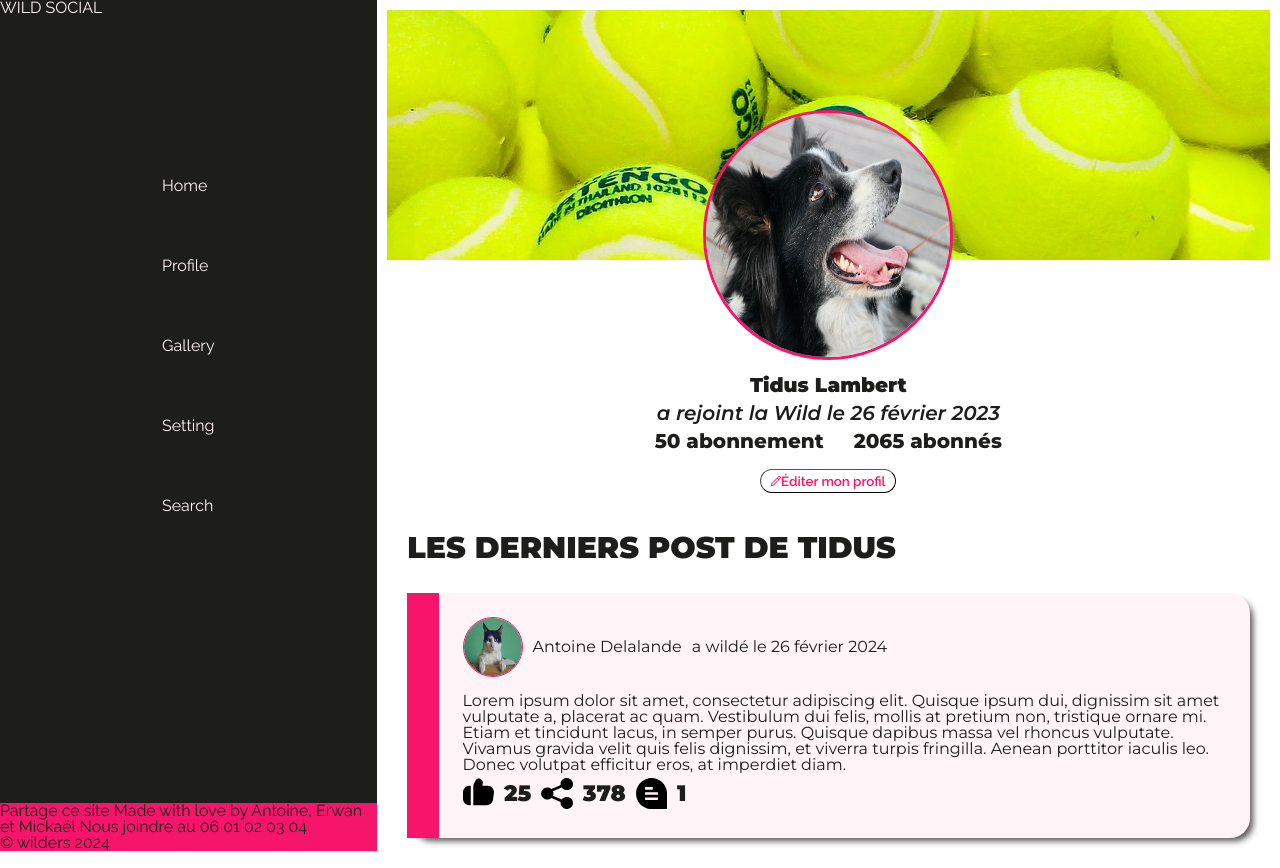
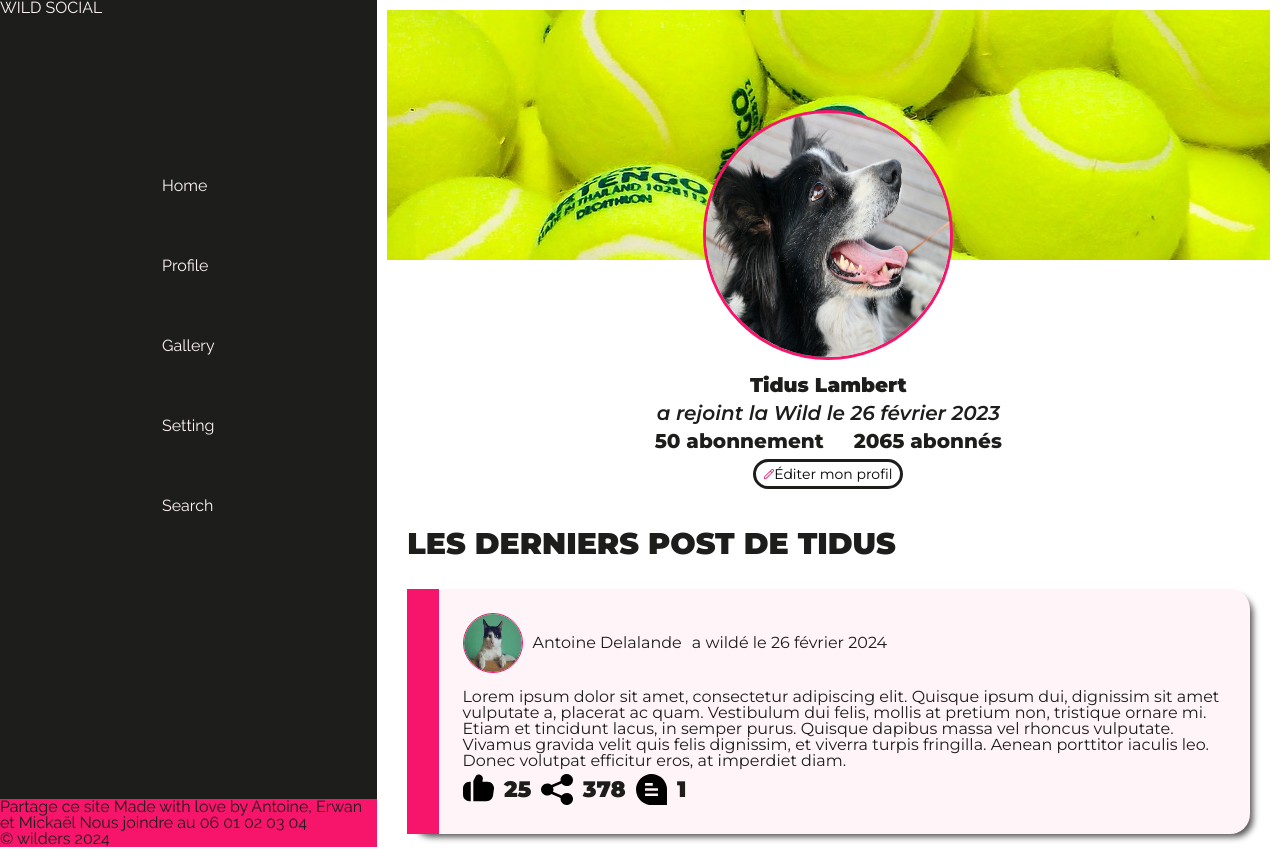
Before and after one commit to Hamsolovski/wild-social, a plain HTML site: page profile.html in a window 1280 px wide. Drawn offline with Linux system fonts and the light colour scheme.

Commit message:
effect btn

```diff
--- a/desktop.css
+++ b/desktop.css
@@ -133,20 +133,81 @@ h1 li {
 
 /*button*/
 
-button {
-    font-family: 'Raleway';
-    color: #F7146B;
-    border-radius: 25px;
-    border-width: 1px;
+.btn {
+    border: solid;
+    font-size: 0.7em;
+    width: 150px;
+    height: 30px;
+    position: relative;
     background-color: white;
-    margin-top: 10px;
-    padding-left: 10px;
-    padding-right: 10px;
-    padding-top: 3px;
-    padding-bottom: 3px;
-    font-weight: 600;
+    border-radius: 50px;
+    overflow: hidden;
+    cursor: pointer;
+    z-index: 1;
+}
 
+.btn:before {
+    content: "";
+    position: absolute;
+    width: 140%;
+    height: 50px;
+    background-color: var(--main-color);
+    transform: rotate(10deg);
+    top: -80px;
+    left: 20%;
+    transition: .3s ease-in-out;
 }
+
+.btn:after {
+    content: "";
+    position: absolute;
+    width: 140%;
+    height: 60px;
+    background-color: var(--main-color);
+    transform: rotate(10deg);
+    top: 80px;
+    left: -20%;
+    transition: .3s ease-in-out;
+}
+
+.btn:hover {
+    background-color: var(--main-color);
+    transition: 0s linear;
+    transition-delay: .3s;
+}
+
+.btn:hover:before {
+    top: -20px;
+    left: -20%;
+    transition: .3s ease-in-out;
+}
+
+.btn:hover:after {
+    top: 10px;
+    left: -23%;
+    transition: .3s ease-in-out;
+}
+
+.btn:hover>.btn-content {
+    color: dark;
+    transition: .3s ease-in-out;
+}
+
+.btn .btn-content {
+    display: flex;
+    align-items: center;
+    justify-content: center;
+    width: 100%;
+    height: 100%;
+    text-align: center;
+    line-height: 50px;
+    color: black;
+    font-weight: 400;
+    position: relative;
+    z-index: 999;
+    transition: .3s ease-in-out;
+}
+
 
 
 .pencilbutton {
--- a/profile.html
+++ b/profile.html
@@ -52,7 +52,10 @@
                         <li>50 abonnement</li>
                         <li>2065 abonnés</li>
                     </ul>
-                    <button> <img class="pencilbutton" src="assets\icons\pencil 1.svg">Éditer mon profil </button>
+                    <div class="btn">
+                        <div class="btn-content"> <img class="pencilbutton" src="assets\icons\pencil 1.svg">Éditer mon
+                            profil </div>
+                    </div>
                 </article>
         </section>
 
```
